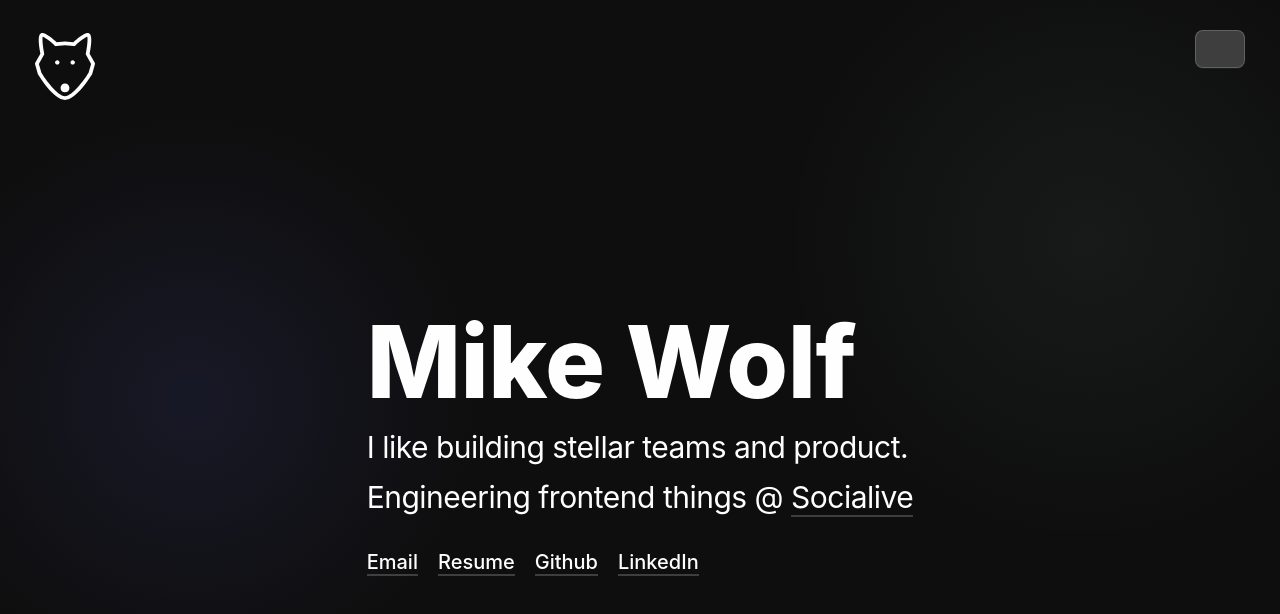
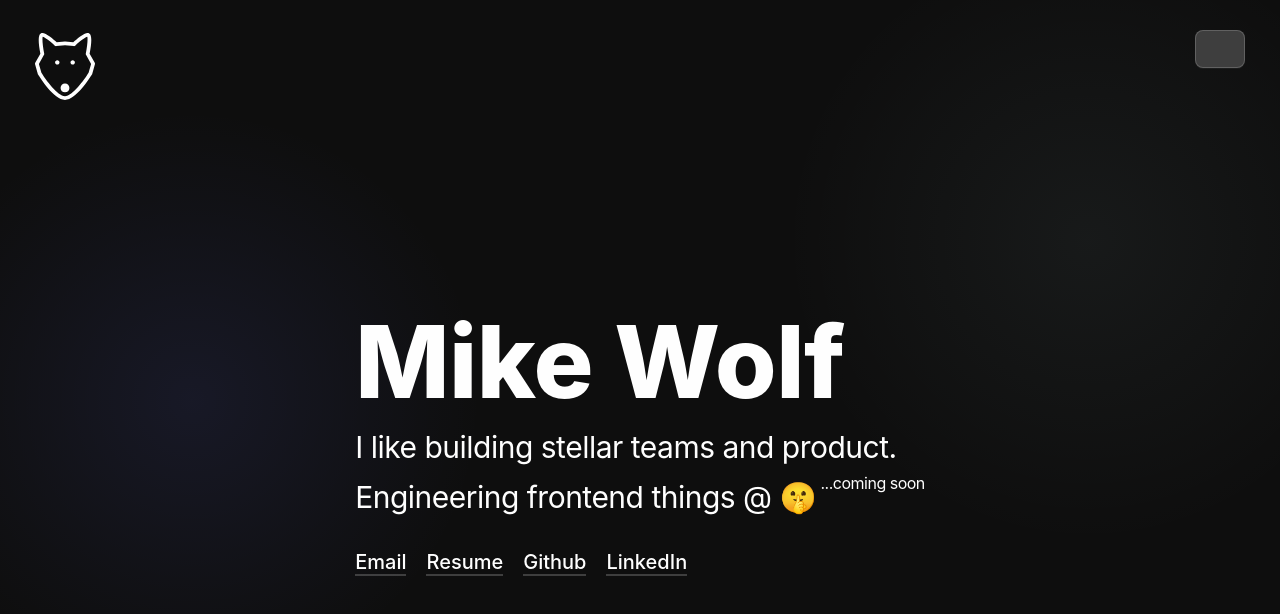
Before and after one commit to w0ofy/wolf-site, a Next.js app: page / in a window 1280 px wide. Shown: the top 614 px of the page. Built offline with nearby package versions, Linux system fonts and the light colour scheme; some icons are missing.

Commit message:
updating current company to 'coming soon'

```diff
--- a/pages/index.tsx
+++ b/pages/index.tsx
@@ -5,7 +5,6 @@ import { Header } from 'components/Header/Header';
 import { Emoji } from 'components/Emoji';
 import styles from 'styles/Home.module.scss';
 import { ROUTES } from 'constants/routes';
-import { Link } from 'components/Link';
 
 const { RESUME } = ROUTES;
 /**
@@ -27,10 +26,8 @@ function Home() {
             I like building stellar teams and product.
           </Typography.Heading>
           <Typography.Heading>
-            Engineering frontend things @{' '}
-            <Link href="https://socialive.us" target="_blank" variant="heading">
-              Socialive
-            </Link>
+            Engineering frontend things @ <Emoji aria-label="shhh">🤫</Emoji>
+            <Typography.Sup> ...coming soon</Typography.Sup>
           </Typography.Heading>
           <Nav>
             <NavItem href="mailto:bigwoof91@gmail.com">Email</NavItem>
```
